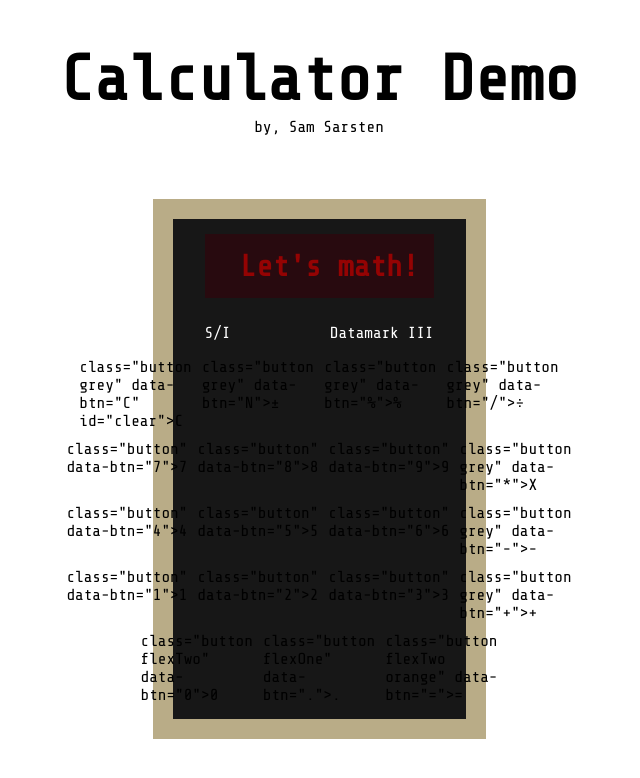
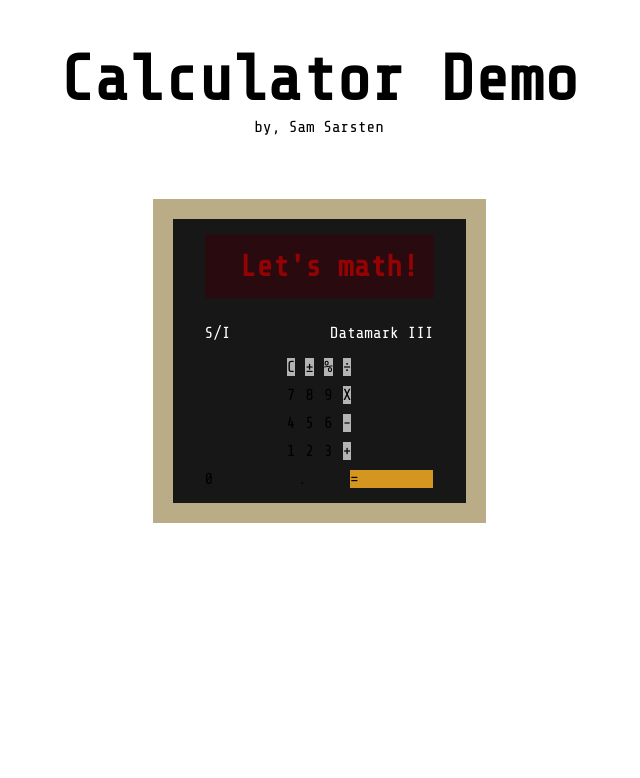
Before and after one commit to SAMulation/datamath-iii, a plain HTML site: page index.html in a window 1280 px wide. Shown: the whole page, without its empty margins (321-961 px from the left). Drawn offline with nearby package versions, Linux system fonts and the light colour scheme.

Commit message:
Switching buttons to divs

```diff
--- a/index.html
+++ b/index.html
@@ -21,33 +21,33 @@
             </div>
             <div class="buttonArea">
                 <div class="row4">
-                    <div> class="button grey" data-btn="C" id="clear">C</div>
-                    <div> class="button grey" data-btn="N">±</div>
-                    <div> class="button grey" data-btn="%">%</div>
-                    <div> class="button grey" data-btn="/">÷</div>
+                    <div class="button grey" data-btn="C" id="clear">C</div>
+                    <div class="button grey" data-btn="N">±</div>
+                    <div class="button grey" data-btn="%">%</div>
+                    <div class="button grey" data-btn="/">÷</div>
                 </div>
                 <div class="row4">
-                    <div> class="button" data-btn="7">7</div>
-                    <div> class="button" data-btn="8">8</div>
-                    <div> class="button" data-btn="9">9</div>
-                    <div> class="button grey" data-btn="*">X</div>
+                    <div class="button" data-btn="7">7</div>
+                    <div class="button" data-btn="8">8</div>
+                    <div class="button" data-btn="9">9</div>
+                    <div class="button grey" data-btn="*">X</div>
                 </div>
                 <div class="row4">
-                    <div> class="button" data-btn="4">4</div>
-                    <div> class="button" data-btn="5">5</div>
-                    <div> class="button" data-btn="6">6</div>
-                    <div> class="button grey" data-btn="-">-</div>
+                    <div class="button" data-btn="4">4</div>
+                    <div class="button" data-btn="5">5</div>
+                    <div class="button" data-btn="6">6</div>
+                    <div class="button grey" data-btn="-">-</div>
                 </div>
                 <div class="row4">
-                    <div> class="button" data-btn="1">1</div>
-                    <div> class="button" data-btn="2">2</div>
-                    <div> class="button" data-btn="3">3</div>
-                    <div> class="button grey" data-btn="+">+</div>
+                    <div class="button" data-btn="1">1</div>
+                    <div class="button" data-btn="2">2</div>
+                    <div class="button" data-btn="3">3</div>
+                    <div class="button grey" data-btn="+">+</div>
                 </div>
                 <div class="row3">
-                    <div> class="button flexTwo" data-btn="0">0</div>
-                    <div> class="button flexOne" data-btn=".">.</div>
-                    <div> class="button flexTwo orange" data-btn="=">=</div>
+                    <div class="button flexTwo" data-btn="0">0</div>
+                    <div class="button flexOne" data-btn=".">.</div>
+                    <div class="button flexTwo orange" data-btn="=">=</div>
                 </div>
             </div>
         </div>
```
